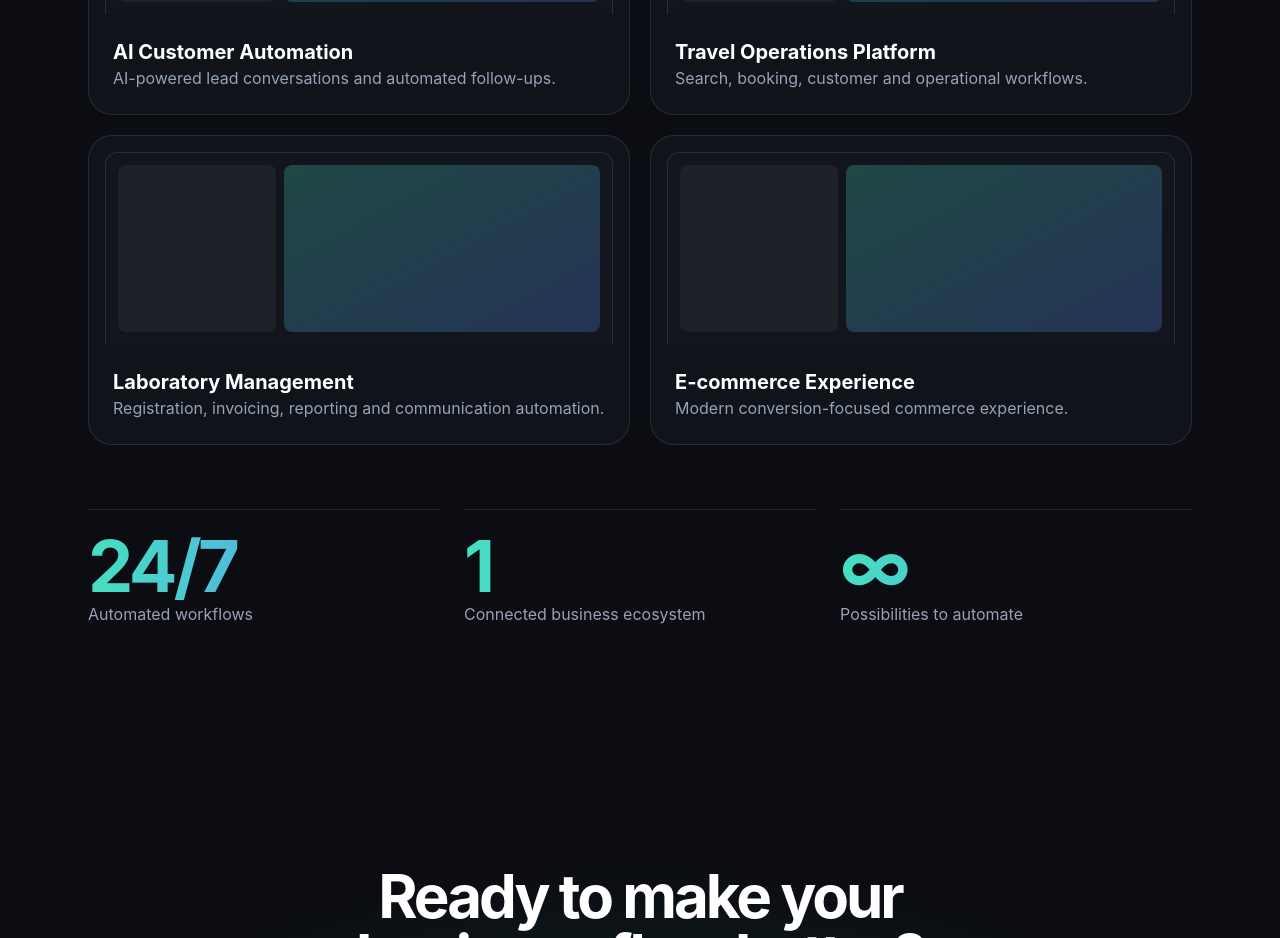
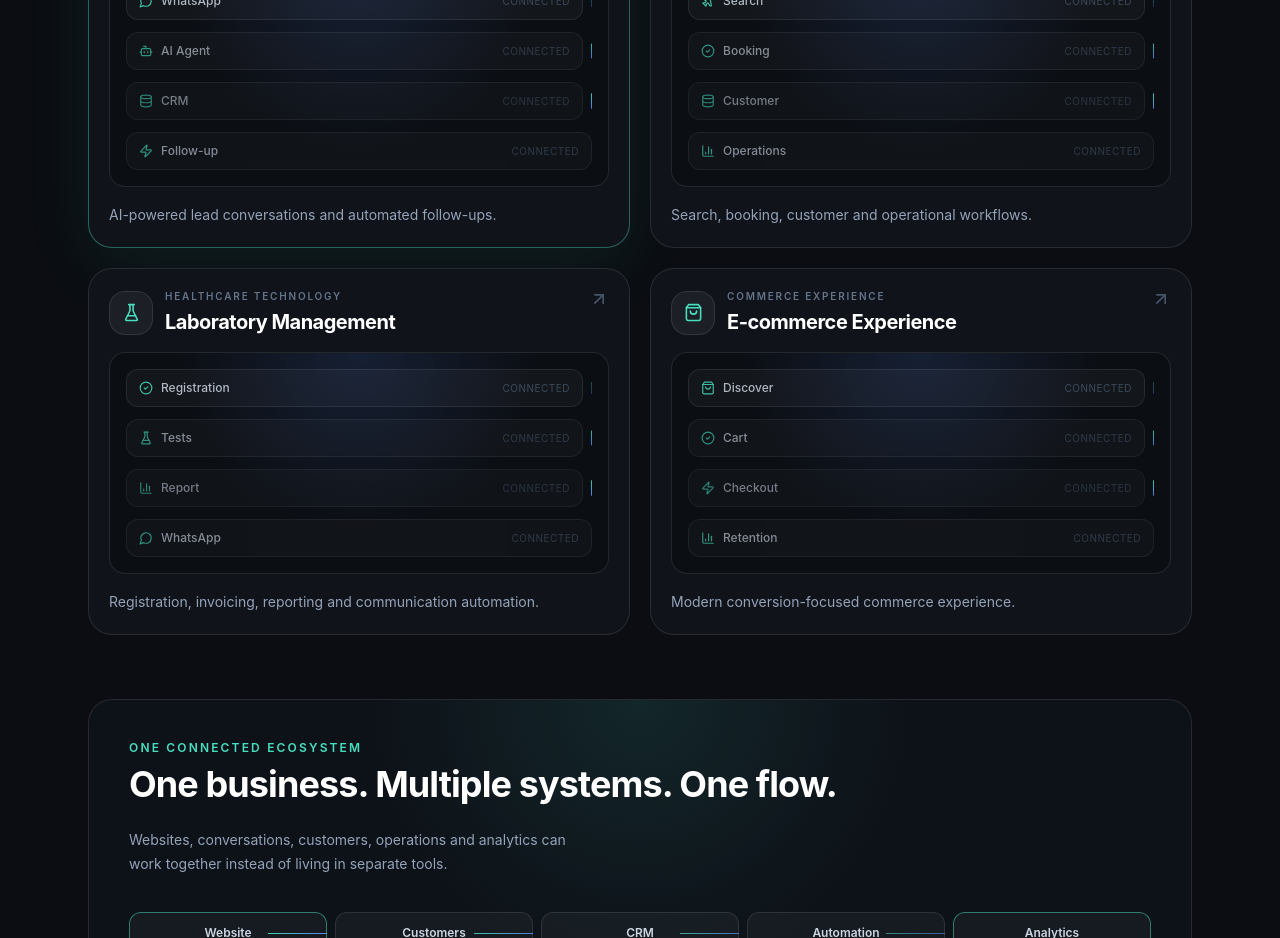
Before and after one commit to bolt50506-lab/CompanyFLow-Website, a Next.js app: page / in a window 1280 px wide. Shown: the part 4920-5858 px from the top of the page. Built offline with nearby package versions, Linux system fonts and the light colour scheme.

Commit message:
Transform Systems in motion into interactive workflow showcases

```diff
--- a/components/work/Work.tsx
+++ b/components/work/Work.tsx
@@ -1,6 +1,215 @@
+"use client";
+
+import { useState } from "react";
+import { motion } from "framer-motion";
+import { ArrowUpRight, CheckCircle2, MessageCircle, Plane, FlaskConical, ShoppingBag, Bot, Database, Zap, BarChart3 } from "lucide-react";
 import { Reveal } from "@/components/ui/Reveal";
 import { WORK } from "@/lib/data";
-export default function Work(){return <section id="work" className="bg-ink pb-28 text-white"><div className="mx-auto max-w-6xl px-6"><Reveal><p className="mb-3 text-sm font-semibold text-acc">Featured work</p><h2 className="text-4xl font-bold tracking-tighter sm:text-6xl">Systems in motion.</h2></Reveal>
- <div className="mt-12 grid gap-5 md:grid-cols-2">{WORK.map(([t,d],i)=><Reveal key={t} delay={(i%2)*.1}><article className="group overflow-hidden rounded-3xl border border-white/10 bg-[#10131a] transition hover:-translate-y-1.5"><div className="m-4 mb-0 grid h-48 grid-cols-[1fr_2fr] gap-2 overflow-hidden rounded-t-xl border border-b-0 border-white/10 bg-[#12151c] p-3" aria-hidden><div className="rounded-lg bg-white/5"/><div className="rounded-lg bg-gradient-to-br from-acc/25 to-acc2/25 transition duration-500 group-hover:-translate-y-2"/></div><div className="p-6"><h3 className="text-xl font-bold">{t}</h3><p className="text-slate-400">{d}</p></div></article></Reveal>)}</div>
- <dl className="mt-16 grid gap-6 sm:grid-cols-3">{[["24/7","Automated workflows"],["1","Connected business ecosystem"],["∞","Possibilities to automate"]].map(([v,l])=><div key={l} className="border-t border-white/10 pt-5"><dt className="grad-text text-7xl font-bold tracking-tighter">{v}</dt><dd className="text-slate-400">{l}</dd></div>)}</dl>
- {/* Testimonials: add a section here once real, approved quotes exist. Never fabricate. */}</div></section>}
+
+const SYSTEMS = [
+  {
+    icon: Bot,
+    tag: "AI CUSTOMER AUTOMATION",
+    title: WORK[0][0],
+    description: WORK[0][1],
+    nodes: [
+      ["WhatsApp", MessageCircle],
+      ["AI Agent", Bot],
+      ["CRM", Database],
+      ["Follow-up", Zap],
+    ],
+  },
+  {
+    icon: Plane,
+    tag: "TRAVEL TECHNOLOGY",
+    title: WORK[1][0],
+    description: WORK[1][1],
+    nodes: [
+      ["Search", Plane],
+      ["Booking", CheckCircle2],
+      ["Customer", Database],
+      ["Operations", BarChart3],
+    ],
+  },
+  {
+    icon: FlaskConical,
+    tag: "HEALTHCARE TECHNOLOGY",
+    title: WORK[2][0],
+    description: WORK[2][1],
+    nodes: [
+      ["Registration", CheckCircle2],
+      ["Tests", FlaskConical],
+      ["Report", BarChart3],
+      ["WhatsApp", MessageCircle],
+    ],
+  },
+  {
+    icon: ShoppingBag,
+    tag: "COMMERCE EXPERIENCE",
+    title: WORK[3][0],
+    description: WORK[3][1],
+    nodes: [
+      ["Discover", ShoppingBag],
+      ["Cart", CheckCircle2],
+      ["Checkout", Zap],
+      ["Retention", BarChart3],
+    ],
+  },
+] as const;
+
+function FlowPreview({ nodes }: { nodes: readonly (readonly [string, typeof MessageCircle])[] }) {
+  return (
+    <div className="relative mt-4 overflow-hidden rounded-2xl border border-white/10 bg-[#0b0e13] p-4">
+      <div className="absolute inset-0 bg-[radial-gradient(circle_at_50%_0,rgba(91,140,255,.14),transparent_55%)]" />
+      <div className="relative flex min-h-[150px] flex-col justify-center gap-3">
+        {nodes.map(([label, Icon], i) => (
+          <div key={label} className="flex items-center gap-2">
+            <motion.div
+              className="flex flex-1 items-center gap-2 rounded-xl border border-white/10 bg-white/[.04] px-3 py-2.5"
+              initial={{ opacity: 0.55 }}
+              animate={{ opacity: [0.55, 1, 0.55] }}
+              transition={{ duration: 3, delay: i * 0.45, repeat: Infinity, ease: "easeInOut" }}
+            >
+              <Icon size={14} className="text-acc" aria-hidden="true" />
+              <span className="text-xs font-medium text-slate-300">{label}</span>
+              <span className="ml-auto text-[10px] uppercase tracking-wider text-slate-600">
+                connected
+              </span>
+            </motion.div>
+            {i < nodes.length - 1 && (
+              <motion.span
+                className="h-4 w-px bg-gradient-to-b from-acc to-acc2"
+                animate={{ opacity: [0.2, 1, 0.2], scaleY: [0.7, 1, 0.7] }}
+                transition={{ duration: 1.8, delay: i * 0.45, repeat: Infinity }}
+                aria-hidden="true"
+              />
+            )}
+          </div>
+        ))}
+      </div>
+    </div>
+  );
+}
+
+export default function Work() {
+  const [active, setActive] = useState(0);
+
+  return (
+    <section id="work" className="overflow-hidden bg-ink pb-28 text-white">
+      <div className="mx-auto max-w-6xl px-6">
+        <Reveal>
+          <p className="mb-3 text-sm font-semibold text-acc">Featured work</p>
+          <h2 className="max-w-[14ch] text-4xl font-bold tracking-tighter sm:text-6xl">
+            Systems in motion.
+          </h2>
+          <p className="mt-5 max-w-2xl text-lg text-slate-400">
+            Real business workflows, connected into systems that keep information moving
+            from the first customer interaction to the next action.
+          </p>
+        </Reveal>
+
+        <div className="mt-12 grid gap-5 md:grid-cols-2">
+          {SYSTEMS.map((system, i) => {
+            const Icon = system.icon;
+            const isActive = active === i;
+
+            return (
+              <Reveal key={system.title} delay={(i % 2) * 0.08}>
+                <motion.article
+                  onMouseEnter={() => setActive(i)}
+                  onFocus={() => setActive(i)}
+                  tabIndex={0}
+                  className={`group relative h-full overflow-hidden rounded-3xl border bg-[#10131a] p-5 outline-none transition duration-500 ${
+                    isActive
+                      ? "border-acc/40 shadow-[0_20px_70px_rgba(70,224,192,.08)]"
+                      : "border-white/10"
+                  }`}
+                  whileHover={{ y: -5 }}
+                >
+                  <div className="flex items-start justify-between gap-4">
+                    <div className="flex items-center gap-3">
+                      <div className="grid h-11 w-11 place-items-center rounded-2xl border border-white/10 bg-white/[.05]">
+                        <Icon size={19} className="text-acc" aria-hidden="true" />
+                      </div>
+                      <div>
+                        <p className="text-[10px] font-semibold tracking-[0.18em] text-slate-500">
+                          {system.tag}
+                        </p>
+                        <h3 className="mt-1 text-xl font-bold tracking-tight">{system.title}</h3>
+                      </div>
+                    </div>
+                    <ArrowUpRight
+                      size={20}
+                      className="text-slate-600 transition group-hover:-translate-y-0.5 group-hover:translate-x-0.5 group-hover:text-acc"
+                      aria-hidden="true"
+                    />
+                  </div>
+
+                  <FlowPreview nodes={system.nodes} />
+
+                  <p className="mt-4 text-sm leading-6 text-slate-400">{system.description}</p>
+                </motion.article>
+              </Reveal>
+            );
+          })}
+        </div>
+
+        <Reveal className="mt-16">
+          <div className="relative overflow-hidden rounded-3xl border border-white/10 bg-[#0d1118] p-7 sm:p-10">
+            <div className="absolute inset-0 bg-[radial-gradient(circle_at_50%_0,rgba(70,224,192,.10),transparent_45%)]" />
+            <div className="relative">
+              <div className="flex flex-wrap items-end justify-between gap-6">
+                <div>
+                  <p className="text-xs font-semibold uppercase tracking-[0.18em] text-acc">
+                    One connected ecosystem
+                  </p>
+                  <h3 className="mt-2 text-3xl font-bold tracking-tight sm:text-4xl">
+                    One business. Multiple systems. One flow.
+                  </h3>
+                </div>
+                <p className="max-w-md text-sm leading-6 text-slate-400">
+                  Websites, conversations, customers, operations and analytics can work
+                  together instead of living in separate tools.
+                </p>
+              </div>
+
+              <div className="mt-9 grid gap-2 sm:grid-cols-5">
+                {["Website", "Customers", "CRM", "Automation", "Analytics"].map((label, i) => (
+                  <div key={label} className="relative flex items-center gap-2">
+                    <motion.div
+                      className="relative z-10 flex w-full items-center justify-center rounded-xl border border-white/10 bg-white/[.04] px-3 py-3 text-xs font-semibold text-slate-300"
+                      animate={active === i % SYSTEMS.length ? { borderColor: "rgba(70,224,192,.5)" } : { borderColor: "rgba(255,255,255,.1)" }}
+                    >
+                      {label}
+                    </motion.div>
+                    {i < 4 && (
+                      <motion.div
+                        className="absolute left-[70%] hidden h-px w-[30%] bg-gradient-to-r from-acc to-acc2 sm:block"
+                        animate={{ opacity: [0.25, 0.9, 0.25] }}
+                        transition={{ duration: 2, delay: i * 0.2, repeat: Infinity }}
+                        aria-hidden="true"
+                      />
+                    )}
+                  </div>
+                ))}
+              </div>
+            </div>
+          </div>
+        </Reveal>
+
+        <dl className="mt-16 grid gap-6 sm:grid-cols-3">
+          {[
+            ["24/7", "Automated workflows"],
+            ["1", "Connected business ecosystem"],
+            ["∞", "Possibilities to automate"],
+          ].map(([v, l]) => (
+            <div key={l} className="border-t border-white/10 pt-5">
+              <dt className="grad-text text-7xl font-bold tracking-tighter">{v}</dt>
+              <dd className="text-slate-400">{l}</dd>
+            </div>
+          ))}
+        </dl>
+      </div>
+    </section>
+  );
+}
```
